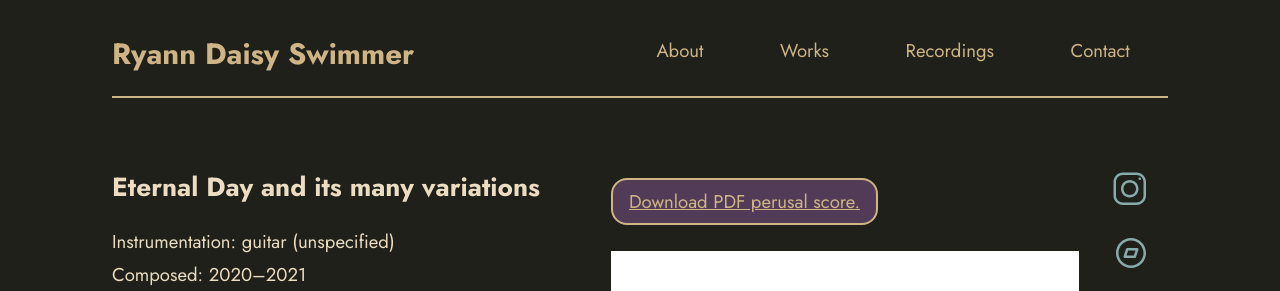
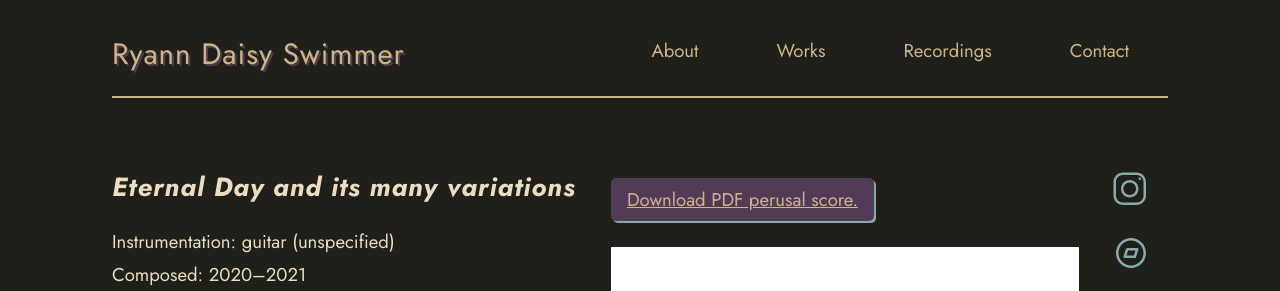
Before and after one commit to vinegar-tom/daisy-11ty-site, an Eleventy site: page src/work.njk in a window 1280 px wide. Shown: the top 291 px of the page. Built offline with nearby package versions, Linux system fonts and the light colour scheme; Eleventy itself is replaced by a stand-in of ours; files that its build step writes are made by us from their sources.

Commit message:
Change heading and PDF dl button styles

```diff
--- a/src/styles/style.css
+++ b/src/styles/style.css
@@ -32,6 +32,8 @@ button {
 h1,
 h1 a {
   font-size: calc(1.6rem + 0.3vw);
+  font-weight: normal;
+  letter-spacing: 1px;
 }
 
 h2 {
@@ -40,6 +42,11 @@ h2 {
 
 h3 {
   font-size: calc(1.1rem + 0.3vw);
+}
+
+h2,
+h3 {
+  letter-spacing: 1px;
 }
 
 a {
@@ -93,6 +100,7 @@ nav h1 {
   flex: 1 auto;
   margin: 0;
   line-height: 1.5;
+  text-shadow: 2px 2px var(--background-light);
 }
 
 nav h1>a {
@@ -223,7 +231,11 @@ nav li {
 }
 
 .work-title a {
-  font-weight: bold;
+  font-style: italic;
+}
+
+.work h2 {
+  font-style: italic;
 }
 
 .work p {
@@ -274,9 +286,9 @@ nav li {
   display: flex;
   align-items: center;
   justify-content: center;
-  border: 2px solid var(--text-dark);
-  border-radius: 1rem;
+  border-radius: 5px;
   margin-top: 2rem;
+  box-shadow: 2px 2px var(--accent);
 }
 
 .dl-pdf a {
```
